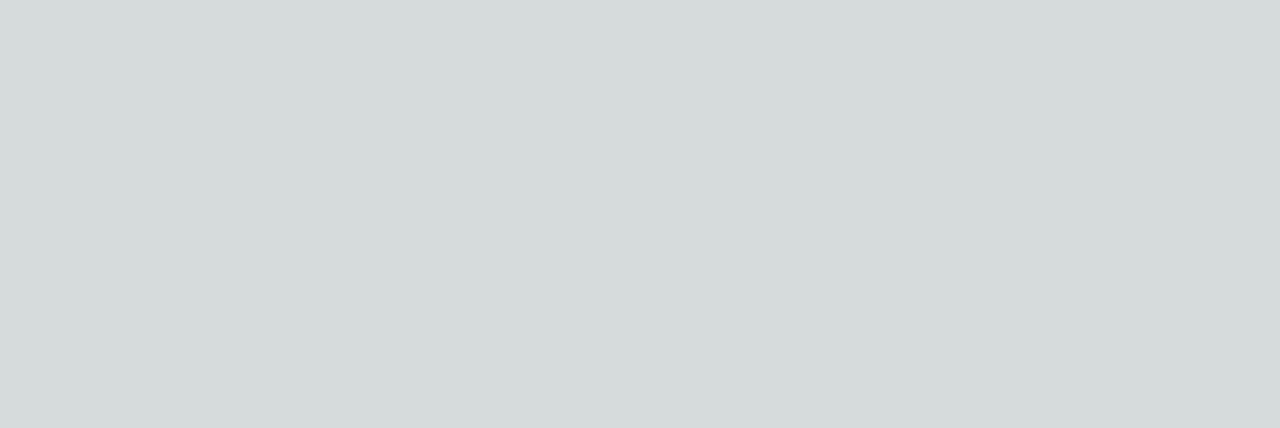
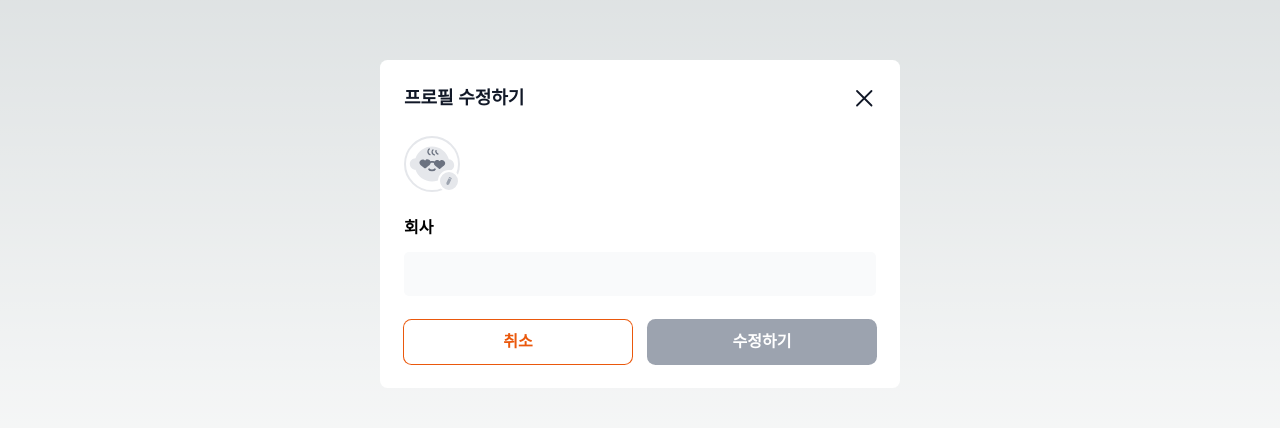
Before and after one commit to INtiful/SootheWithMe, a Next.js app: page / in a window 1280 px wide. Shown: the part 176-604 px from the top of the page. Built offline with nearby package versions, Linux system fonts and the light colour scheme; a web font is replaced by a local one.

Commit message:
[KAN-20] feat: 프로필 수정하기 모달 컴포넌트 추가

```diff
--- a/src/app/components/Button/Button.tsx
+++ b/src/app/components/Button/Button.tsx
@@ -18,10 +18,10 @@ const Button = ({
   const variantClasses = {
     default: 'bg-var-orange-600 text-var-white hover:bg-var-orange-700',
     white:
-      'bg-var-white text-var-orange-600 ring-2 ring-var-orange-600 hover:bg-var-orange-100',
-    gray: 'bg-var-gray-400 text-var-white ring-2 ring-var-gray-400 hover:bg-var-gray-300',
+      'bg-var-white text-var-orange-600 ring-1 ring-var-orange-600 hover:bg-var-orange-700 hover:text-var-white',
+    gray: 'bg-var-gray-400 text-var-white ring-1 ring-var-gray-400 cursor-not-allowed',
     grayOutline:
-      'bg-var-white text-var-gray-400 ring-2 ring-var-gray-400 hover:bg-var-gray-300',
+      'bg-var-white text-var-gray-400 ring-1 ring-var-gray-400 hover:bg-var-gray-300',
   };
 
   return (
--- /dev/null
+++ b/src/app/components/Modal/ProfileEditModal.tsx
@@ -0,0 +1,68 @@
+'use client';
+
+import { IconX } from '@/public/icons';
+import { BtnEditProfile } from '@/public/images';
+import Input from '../Input/Input';
+import Button from '../Button/Button';
+import { ChangeEvent, useState } from 'react';
+
+/**
+ * Profile Edit Modal
+ * @param onCloseClick - 모달을 닫는 함수
+ * @param onUploadProfileImage - 프로필 이미지를 업로드하는 함수
+ * @param onSubmit - 프로필 수정하는 함수
+ */
+
+interface ProfileEditModalProps {
+  onCloseClick?: () => void;
+  onUploadProfileImage?: () => void;
+  onSubmit?: () => void;
+}
+
+const ProfileEditModal = ({
+  onCloseClick,
+  onUploadProfileImage,
+  onSubmit,
+}: ProfileEditModalProps) => {
+  const [profileInput, setProfileInput] = useState('');
+
+  const onChangeProfileInput = (e: ChangeEvent<HTMLInputElement>) => {
+    setProfileInput(e.target.value);
+  };
+
+  return (
+    <div className='w-342 flex max-h-328 flex-col gap-24 rounded-xl bg-var-white p-24 md:w-520'>
+      <div className='flex items-center justify-between'>
+        <h1 className='text-18 font-semibold text-var-gray-900'>
+          프로필 수정하기
+        </h1>
+        <button onClick={onCloseClick}>
+          <IconX className='h-24 w-24' />
+        </button>
+      </div>
+      <button onClick={onUploadProfileImage} className='h-56 w-56'>
+        <BtnEditProfile className='h-full w-full' />
+      </button>
+      <div className='flex flex-col gap-12'>
+        <h2 className='text-16 font-semibold'>회사</h2>
+        <Input
+          className='text-16 h-40 bg-gray-50 font-medium md:h-44'
+          value={profileInput}
+          onChange={onChangeProfileInput}
+        />
+      </div>
+      <div className='flex items-center gap-16'>
+        <Button name='취소' variant='white' />
+        {/* TODO: 인풋의 값이 이전과 같거나 비어있으면 gray, 아니라면 default */}
+        <Button
+          name='수정하기'
+          onClick={onSubmit}
+          variant='gray'
+          // variant={`${profileInput === 이전값 || profileInput === '' ? 'gray' : 'default'}`}
+        />
+      </div>
+    </div>
+  );
+};
+
+export default ProfileEditModal;
--- a/src/app/page.tsx
+++ b/src/app/page.tsx
@@ -1,3 +1,9 @@
+import ProfileEditModal from './components/Modal/ProfileEditModal';
+
 export default function Home() {
-  return <main></main>;
+  return (
+    <main className='flex h-dvh w-dvw items-center justify-center'>
+      <ProfileEditModal />
+    </main>
+  );
 }
```
